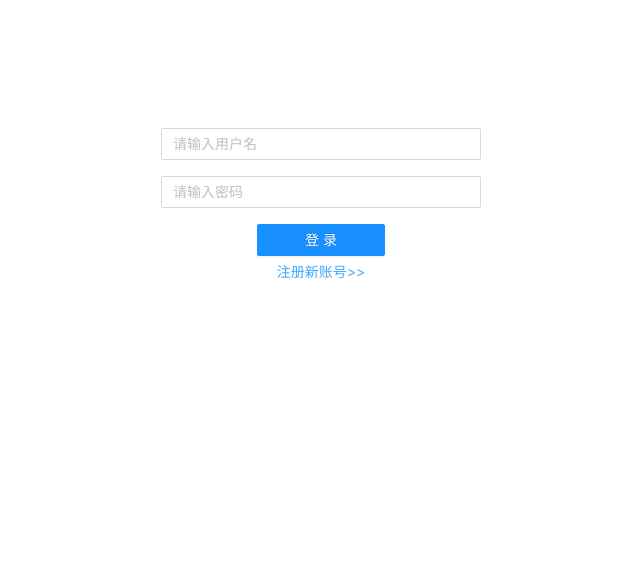
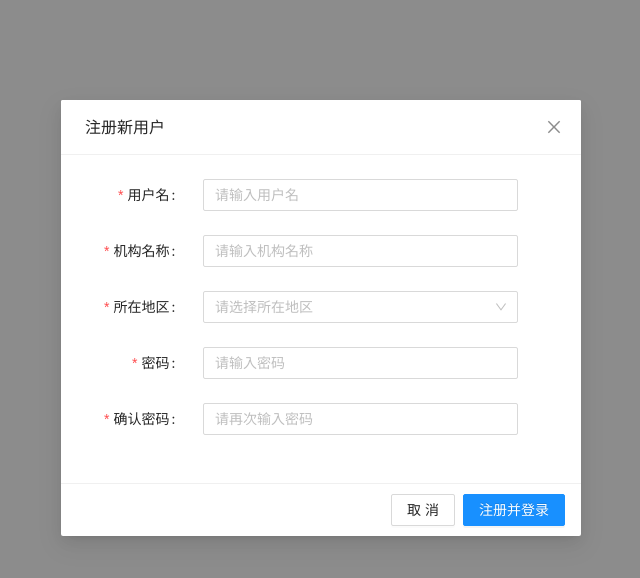
Before and after one commit to artyhacker/ciem, a React (Create React App) app: page /login/1 in a window 1280 px wide. Both pictures are taken after a click on the button "注册新账号>>". Shown: the top 578 px of the page, without its empty margins (319-959 px from the left). Built offline with nearby package versions, Linux system fonts and the light colour scheme.

Commit message:
feat: 完成用户注册与登录功能

```diff
--- a/src/components/Login/Login.tsx
+++ b/src/components/Login/Login.tsx
@@ -4,18 +4,22 @@ import { Input, Button, message } from "antd";
 import axiosInstance, { isOk } from "../../utils/axios";
 import api from "../../configs/api";
 import { RouteComponentProps } from "react-router-dom";
+import LoginForm from "./LoginForm";
+import { setToken } from "../../utils/tokenUtils";
 
 const Login: FC<RouteComponentProps> = ({ history }) => {
   const [username, setUsername] = useState<string>();
   const [password, setPassword] = useState<string>();
+  const [visible, setVisible] = useState(false);
 
   const onLogin = async () => {
     if (username && password) {
       const res = await axiosInstance.post(api.login, { username, password });
       // TODO: 错误处理
       if (isOk(res)) {
+        setToken(res.data);
+        history.push('/my-data');
         message.success('登录成功，欢迎您！');
-        history.push('/my-data');
       }
     } else {
       message.info('请填写用户名和密码');
@@ -47,8 +51,10 @@ const Login: FC<RouteComponentProps> = ({ history }) => {
         <Button
           type="link"
           style={{ margin: "0 auto", display: "block" }}
+          onClick={() => setVisible(true)}
         >{`注册新账号>>`}</Button>
       </div>
+      <LoginForm visible={visible} onClose={() => setVisible(false)} history={history} />
     </div>
   );
 };
--- /dev/null
+++ b/src/components/Login/LoginForm.tsx
@@ -0,0 +1,103 @@
+import React, { FC } from "react";
+import { Modal, Form, Input, Cascader, message } from "antd";
+import { History } from 'history';
+import { useForm } from "antd/es/form/Form";
+import getAreaData from "../../utils/area";
+import axiosInstance, { isOk } from "../../utils/axios";
+import api from "../../configs/api";
+import { setToken } from "../../utils/tokenUtils";
+
+interface Props {
+  onClose: () => void;
+  visible: boolean;
+  history: History;
+}
+
+const FormItem = Form.Item;
+
+const AREA_DATA = getAreaData();
+
+const rules = {
+  required: { required: true }
+};
+
+const LoginForm: FC<Props> = ({ visible, onClose, history }) => {
+  const [form] = useForm();
+
+  const onOk = () => {
+    form
+      .validateFields()
+      .then((values) => {
+        if (values.password !== values.password1) {
+          message.warn('两次输入的密码不一致，请重新输入');
+          form.setFieldsValue({ password1: null });
+          return;
+        }
+        let { areaData, ...data } = values;
+        console.log(data);
+        axiosInstance
+          .post(api.user, data)
+          .then(res => {
+            if (isOk(res)) {
+              setToken(res.data);
+              onClose();
+              message.success('注册成功，欢迎您！');
+              history.push('/my-data');
+            } else {
+              message.error('注册失败');
+              // TODO: 错误处理
+            }
+          })
+          .catch(e => {
+            console.log(e);
+            message.error('注册失败');
+          });
+      })
+      .catch((e) => {
+        console.log(e);
+      });
+  };
+
+  return (
+    <Modal
+      visible={visible}
+      title="注册新用户"
+      onOk={onOk}
+      onCancel={onClose}
+      okText="注册并登录"
+      afterClose={() => form.resetFields()}
+      maskClosable={false}
+    >
+      <Form form={form} labelCol={{ span: 5 }} wrapperCol={{ span: 16, offset: 1 }}>
+        <FormItem label="用户名" name="username" rules={[rules.required]}>
+          <Input placeholder="请输入用户名" />
+        </FormItem>
+        <FormItem label="机构名称" name="name" rules={[rules.required]}>
+          <Input placeholder="请输入机构名称" />
+        </FormItem>
+        <FormItem label="所在地区" name="areaData" rules={[rules.required]}>
+          <Cascader options={AREA_DATA} placeholder="请选择所在地区" onChange={(v, o) => {
+            form.setFieldsValue({
+              area: Number(v[2]),
+              areaLabel: o?.map(om => om.label).join('/'),
+            });
+          }} />
+        </FormItem>
+        <FormItem label="密码" name="password" rules={[rules.required]}>
+          <Input placeholder="请输入密码" />
+        </FormItem>
+        <FormItem label="确认密码" name="password1" rules={[rules.required]}>
+          <Input placeholder="请再次输入密码" />
+        </FormItem>
+        <FormItem label="AREA" name="area" style={{ display: 'none' }}>
+          <Input />
+        </FormItem>
+        <FormItem label="AREA_LABEL" name="areaLabel" style={{ display: 'none' }}>
+          <Input />
+        </FormItem>
+      </Form>
+    </Modal>
+  );
+};
+
+export default LoginForm;
--- a/src/configs/api.js
+++ b/src/configs/api.js
@@ -17,6 +17,7 @@ export { BASE_URL };
 
 const api = {
   login: '/login',
+  user: '/user',
   dict: '/dicts',
 };
 
--- a/src/models/user.ts
+++ b/src/models/user.ts
@@ -1,4 +1,5 @@
 export type UserType = {
+  id?: string;
   username: string;
   name: string;
   area: number;
--- /dev/null
+++ b/src/utils/area.ts
@@ -0,0 +1,37 @@
+import areaData from '../assets/china-area.json';
+
+type AreaJsonValue = {[k: string]: string};
+type AreaJsonType = {
+   [key: string]: AreaJsonValue;
+};
+
+type AreaType = {
+  value: string;
+  label: string;
+  children?: AreaType[];
+};
+
+const generateAreaData = (key: string, data: AreaJsonType): AreaType[] => {
+  const d = data[key];
+  const keys = Object.keys(d);
+  return keys.map((k: string) => {
+    return ({
+      value: k,
+      label: d[k],
+      children: data[k] ? generateAreaData(k, data) : undefined,
+    });
+  });
+};
+
+const getAreaData = () => generateAreaData('86', areaData);
+
+// 邮编转为["120000", "120400", "120506"]的形式
+export const areaNumber2Array = (v: number): [string, string, string] => {
+  return ([
+    (Math.floor(v / 10000) * 10000).toString(),
+    (Math.floor(v / 100) * 100).toString(),
+    v.toString(),
+  ]);
+};
+
+export default getAreaData;
```
